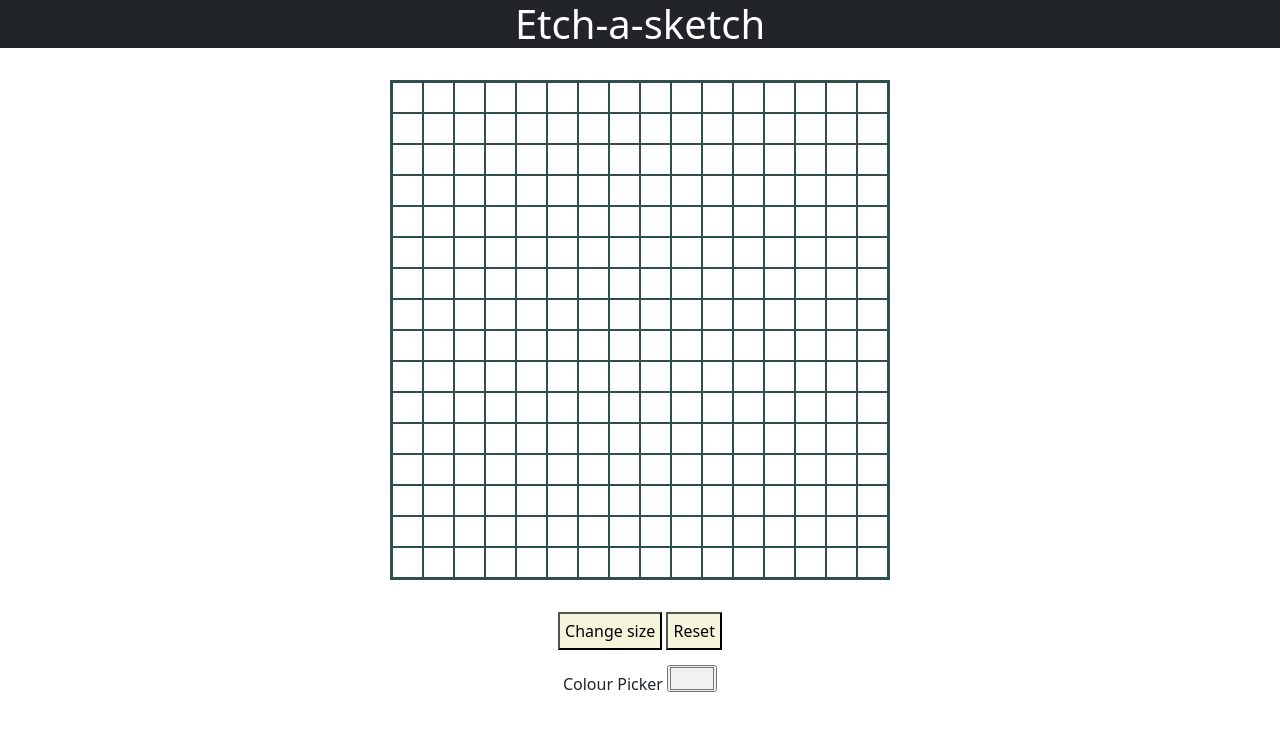
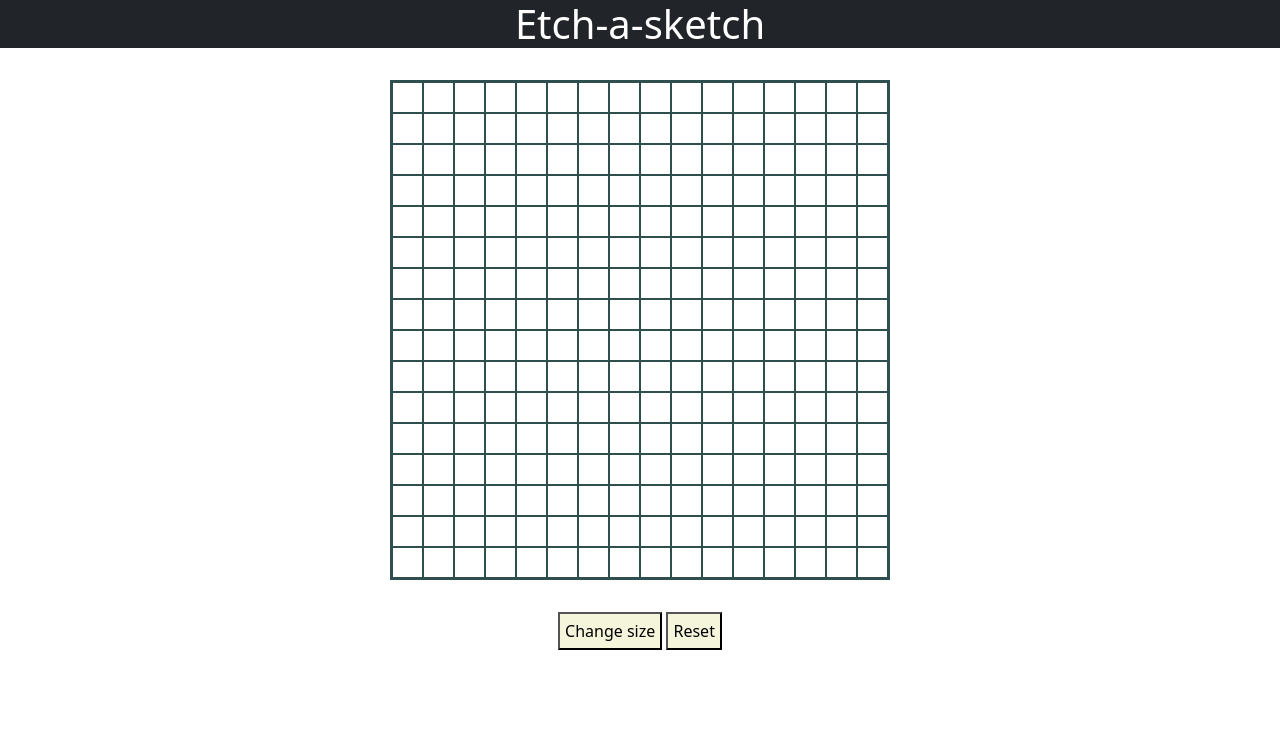
Before and after one commit to TylerWDickens/Etch-a-Sketch, a plain HTML site: page index.html in a window 1280 px wide. Drawn offline with nearby package versions, Linux system fonts and the light colour scheme.

Commit message:
tweaking stuff?

```diff
--- a/app.js
+++ b/app.js
@@ -34,11 +34,15 @@ function createGrid(size){
 }
 
 function changeColor(e){
+
   const red = Math.floor(Math.random() * 256);
   const green = Math.floor(Math.random() * 256);
   const blue = Math.floor(Math.random() * 256);
   e.target.style.backgroundColor = `rgb(${red},${green}, ${blue})`;
-}
+
+};
+
+
 
 function changeSize() {
   let newSize = prompt("Enter new size");
--- a/index.html
+++ b/index.html
@@ -15,8 +15,7 @@
   <header class="title bg-dark text-white">
     <h1 class="title">Etch-a-sketch</h1>
   </header>
-  <div id="main-container" class="container-fluid ">
-
+  <div id="bs-container" class="container-fluid ">
 
     <div id="grid-container" class="grid"></div>
 
@@ -24,10 +23,11 @@
       <button id="change-button" class="button">Change size</button>
       <button id="reset-button" class="button">Reset</button>
     </div>
-    <div class="col text-center color-picker">
+<!-- Code below for colorpicker-->
+    <!--<div class="col text-center color-picker">
       <label for="colorpicker">Colour Picker</label>
       <input type="color" name="colorpicker" id="colorpicker" value="#f1f1f1">
-    </div>
+    </div>-->
 
   </div>
   <script src="app.js"></script>
```
